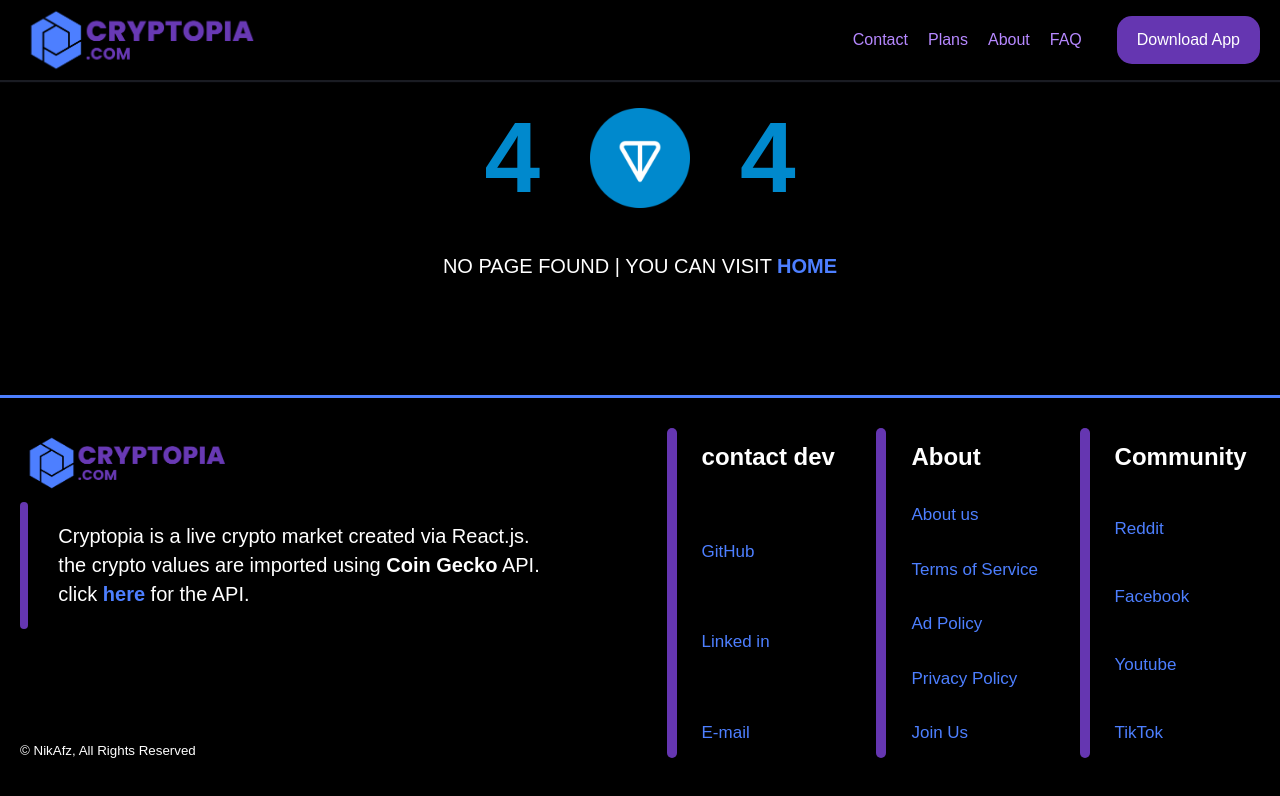
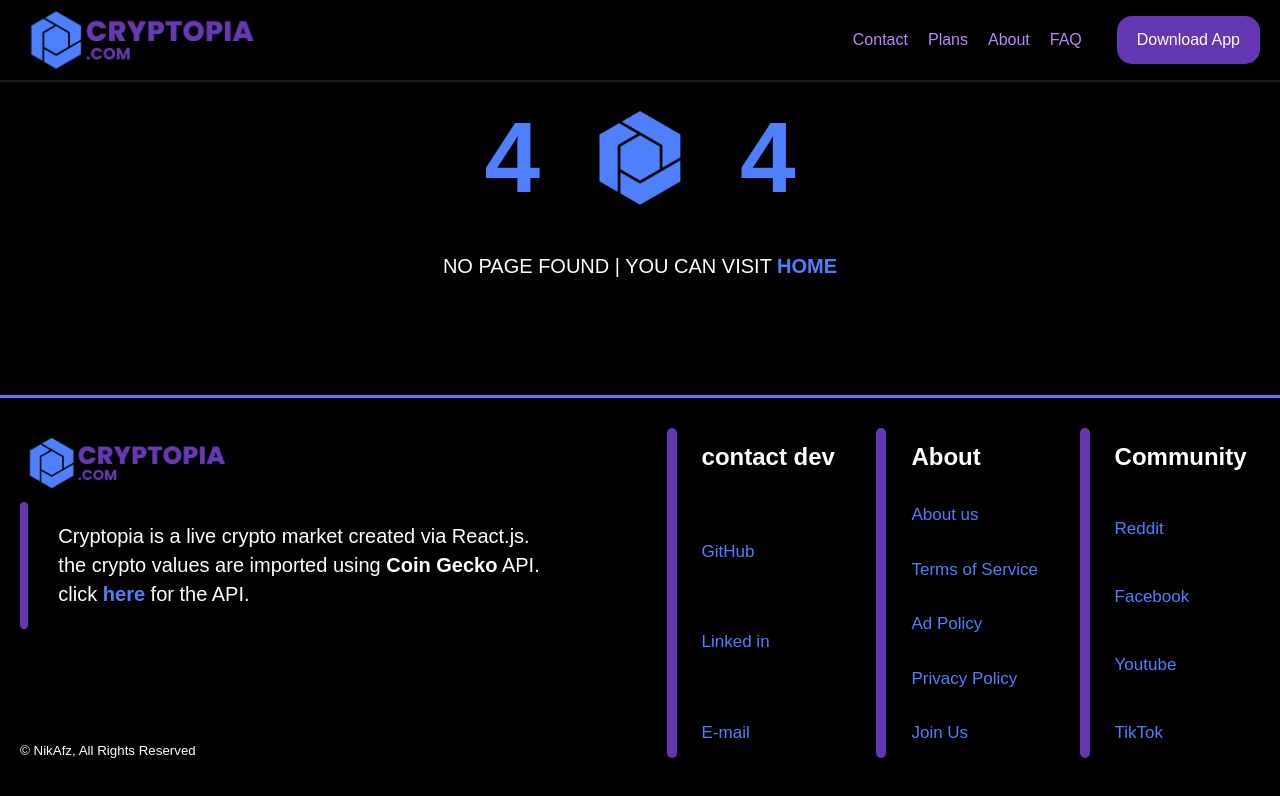
Before and after one commit to NikAfz/cryptopia, a React (Vite) app: page / in a window 1280 px wide. Shown: the top 796 px of the page. Built offline with nearby package versions, Linux system fonts and the light colour scheme.

Commit message:
fix : 404 page text

```diff
--- a/src/404.jsx
+++ b/src/404.jsx
@@ -1,5 +1,5 @@
 import { Link } from "react-router-dom";
-import ton_symbol from "../public/icon/ton_symbol.png";
+import cryptopia_icon from "./assets/cryptopia-main-icon.png";
 function Page404(props) {
   return (
     <>
@@ -7,7 +7,7 @@ function Page404(props) {
 
       <div className="t404--container">
         <h1>4</h1>
-        <img src={ton_symbol} alt="0" />
+        <img src={cryptopia_icon} alt="0" />
         <h1>4</h1>
       </div>
       <p>
--- a/src/index.css
+++ b/src/index.css
@@ -571,7 +571,7 @@ a:active{
 }
 .t404--container{
 
-  color: #0089cd;
+  color: #4d7fff;
   display: flex;
   font-size: 50px;
   padding: 0;
```
